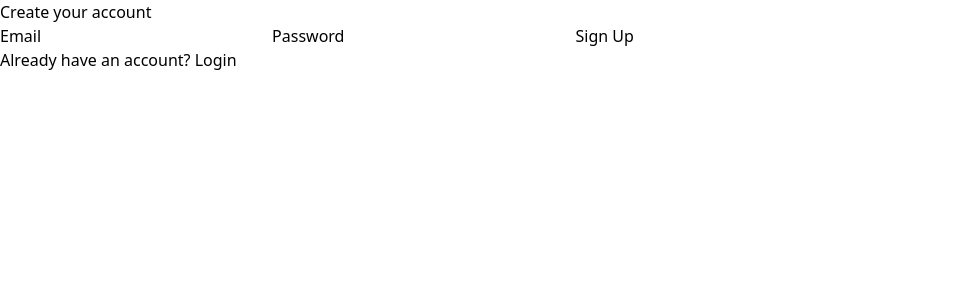
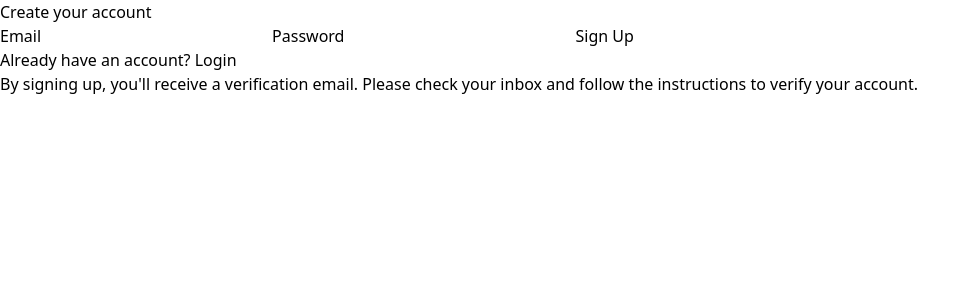
Before and after one commit to shamikhan005/tymbug, a Next.js app: page /signup in a window 1280 px wide. Shown: the top 300 px of the page, without its empty margins (0-980 px from the left). Built offline with nearby package versions, Linux system fonts and the light colour scheme.

Commit message:
Add toast notifications for email verification

```diff
--- a/package.json
+++ b/package.json
@@ -19,6 +19,7 @@
     "next": "15.1.6",
     "react": "^19.0.0",
     "react-dom": "^19.0.0",
+    "react-hot-toast": "^2.5.2",
     "swr": "^2.3.2",
     "uuid": "^11.0.5",
     "zod": "^3.24.1"
--- /dev/null
+++ b/src/app/components/ToastProvider.tsx
@@ -0,0 +1,43 @@
+'use client';
+
+import { Toaster } from 'react-hot-toast';
+
+export default function ToastProvider() {
+  return (
+    <Toaster
+      position="top-center"
+      reverseOrder={false}
+      gutter={8}
+      toastOptions={{
+        duration: 5000,
+        style: {
+          background: '#333',
+          color: '#fff',
+          fontFamily: 'monospace',
+        },
+        success: {
+          style: {
+            background: '#1E293B',
+            border: '1px solid #10B981',
+            color: '#fff',
+          },
+          iconTheme: {
+            primary: '#10B981',
+            secondary: '#FFFAEE',
+          },
+        },
+        error: {
+          style: {
+            background: '#1E293B',
+            border: '1px solid #EF4444',
+            color: '#fff',
+          },
+          iconTheme: {
+            primary: '#EF4444',
+            secondary: '#FFFAEE',
+          },
+        },
+      }}
+    />
+  );
+}
--- a/src/app/layout.tsx
+++ b/src/app/layout.tsx
@@ -1,6 +1,7 @@
 import type { Metadata } from "next";
 import { Geist, Geist_Mono } from "next/font/google";
 import "./globals.css";
+import ToastProvider from "./components/ToastProvider";
 
 const geistSans = Geist({
   variable: "--font-geist-sans",
@@ -27,6 +28,7 @@ export default function RootLayout({
       <body
         className={`${geistSans.variable} ${geistMono.variable} antialiased`}
       >
+        <ToastProvider />
         {children}
       </body>
     </html>
--- a/src/app/signup/page.tsx
+++ b/src/app/signup/page.tsx
@@ -4,6 +4,7 @@ import { useState } from "react";
 import { useRouter } from "next/navigation";
 import { useActionState } from "react";
 import Link from "next/link";
+import toast from "react-hot-toast";
 
 export default function SignupPage() {
   const router = useRouter();
@@ -33,13 +34,24 @@ export default function SignupPage() {
       const data = await res.json();
 
       if (!res.ok) {
+        toast.error(data.error || "Signup failed");
         return {
           ...prevState,
           error: data.error || "Signup failed",
           loading: false,
         };
       } else {
-        router.push("/login");
+        // Show verification email toast
+        toast.success(
+          "Account created! Please check your email to verify your account before logging in.",
+          { duration: 8000 }
+        );
+
+        // Redirect after a short delay to ensure the toast is visible
+        setTimeout(() => {
+          router.push("/login");
+        }, 1000);
+
         return {
           ...prevState,
           message: data.message || "Signup successful!",
@@ -47,6 +59,7 @@ export default function SignupPage() {
         };
       }
     } catch (err) {
+      toast.error("An unexpected error occurred");
       return {
         ...prevState,
         error: "An unexpected error occurred",
@@ -109,6 +122,9 @@ export default function SignupPage() {
             Login
           </Link>
         </p>
+        <p className="text-xs text-center text-gray-500 mt-4">
+          By signing up, you'll receive a verification email. Please check your inbox and follow the instructions to verify your account.
+        </p>
       </form>
     </div>
   );
```
Also changed, not shown: 1 other file (tests, documents, lock files or other folders).
